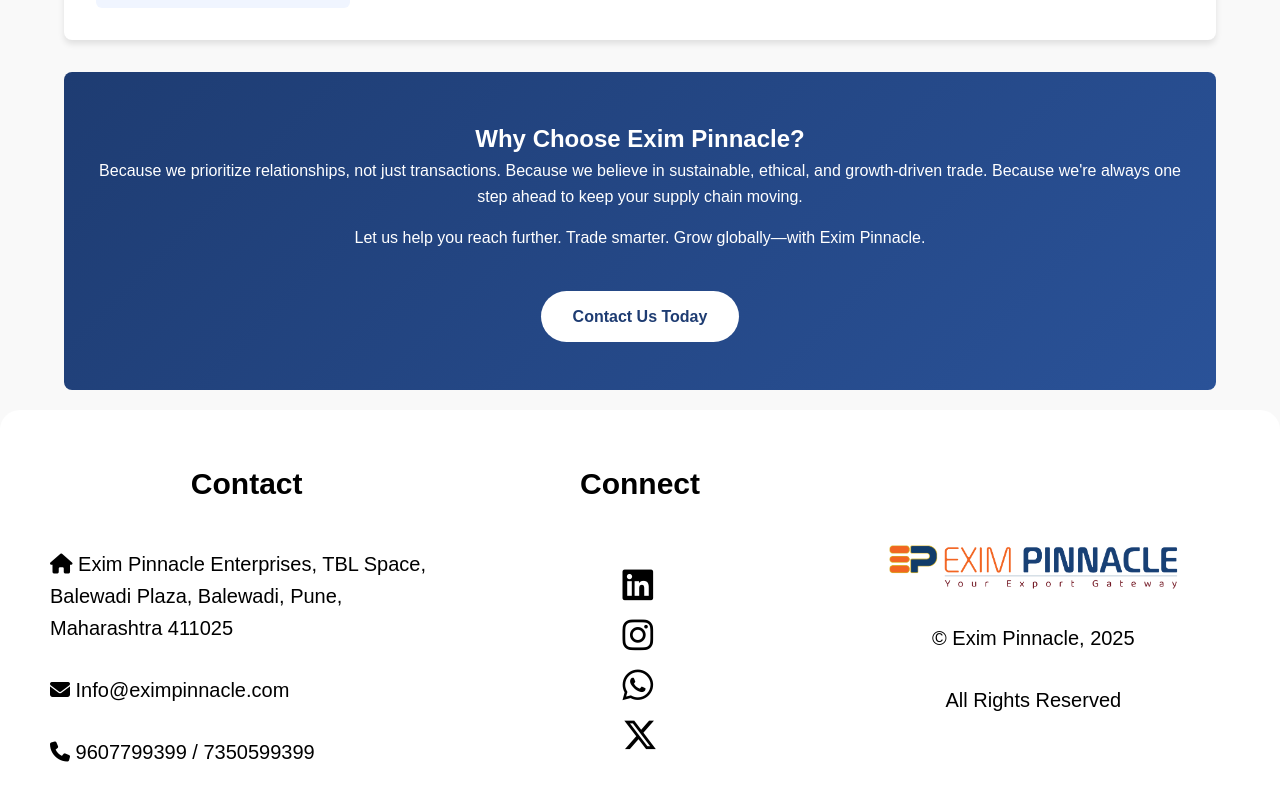
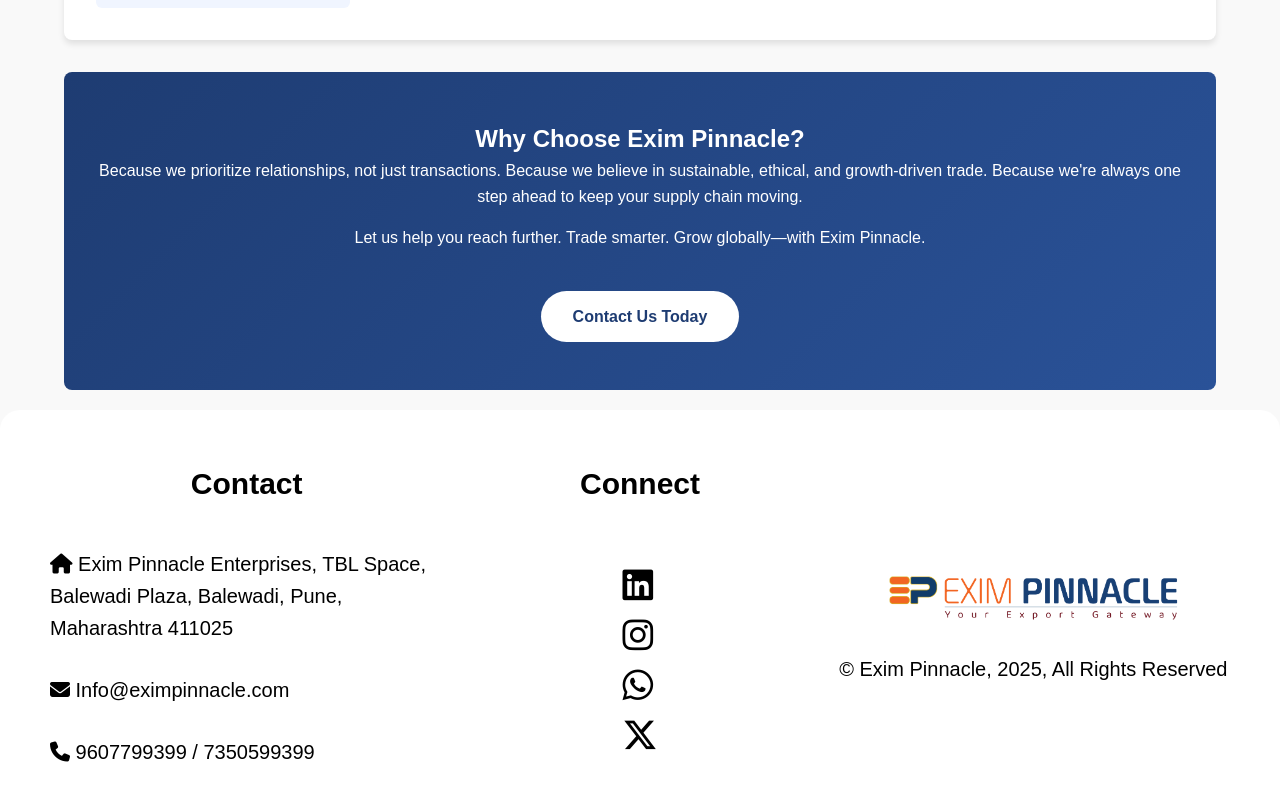
Before and after one commit to lamSleePee/eximtemp, a React (Vite) app: page /aboutus in a window 1280 px wide. Shown: the part 2303-3103 px from the top of the page. Built offline with nearby package versions, Linux system fonts and the light colour scheme; a web font is replaced by a local one.

Commit message:
copyrightmsg

```diff
--- a/src/components/HomepageAboutStyles.css
+++ b/src/components/HomepageAboutStyles.css
@@ -32,6 +32,7 @@
     font-size: 20px;
     color: #d8d8d8;
     margin: 20px 0px;
+    text-align: justify;
 }
 
 .home-page-about-text> .why-qn{
@@ -128,7 +129,7 @@
     .home-page-about-image{
         width: 100%;
         margin: 0px;
-        border-radius: 0px;
+        border-radius: 20px;
         height: 300px;
         flex: none;
     }
--- a/src/components/footer.jsx
+++ b/src/components/footer.jsx
@@ -23,8 +23,8 @@
             <div className="license">
 
                 <img src="/Logo.png" alt="" />
-                    <p className="copyrightfooter">© Exim Pinnacle, 2025</p>
-                    <p className="copyrightfooter">All Rights Reserved</p>
+                    <p className="copyrightfooter">© Exim Pinnacle, 2025, All Rights Reserved</p>
+
             </div>
         </div>
     )
```
